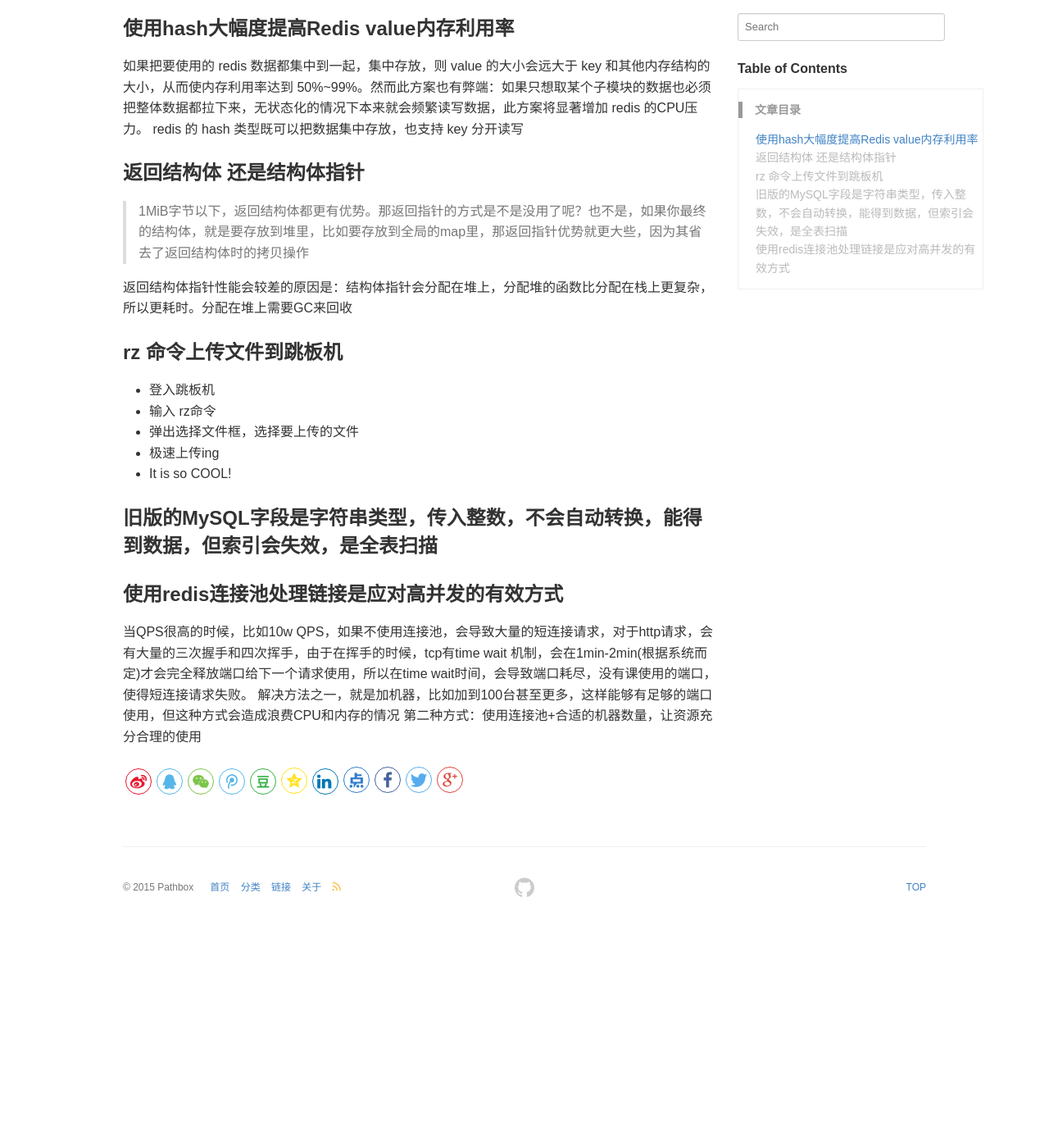
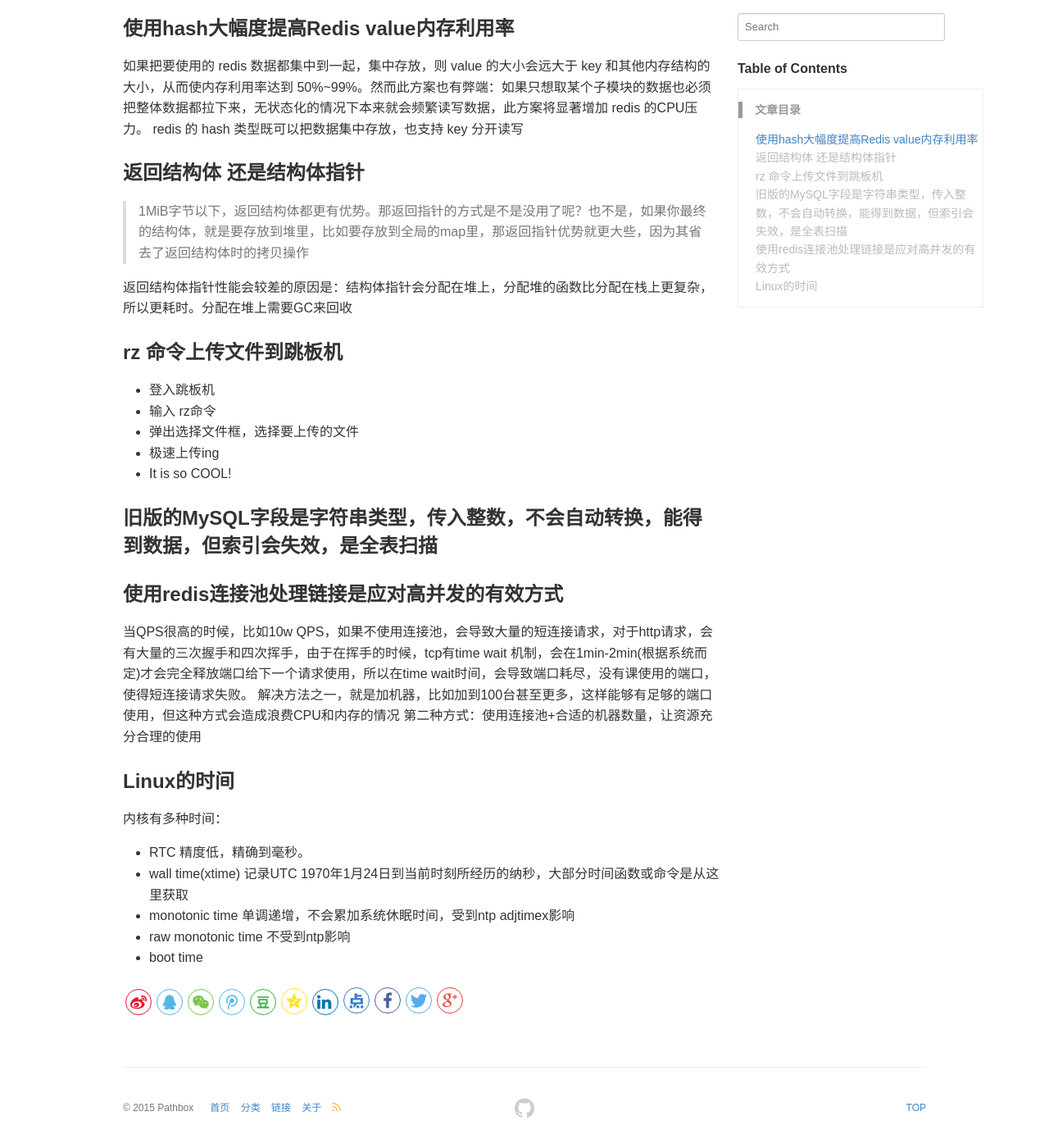
Before and after one commit to pathbox/pathbox.github.io, a Jekyll site: the page built from _posts/2021-07-16-work-summary-in-Tencent-50.md, in a window 1280 px wide and 1400 px high, scrolled down 252 px. Shown: the whole window at 82% size. Built offline with Jekyll 4.4.1, drawn with Linux system fonts in a browser that asks for light colours; before the commit the page ends 1383 px from its top, so only the background shows below that.

Commit message:
linux 时钟

```diff
--- a/_posts/2021-07-16-work-summary-in-Tencent-50.md
+++ b/_posts/2021-07-16-work-summary-in-Tencent-50.md
@@ -35,3 +35,12 @@
 当QPS很高的时候，比如10w QPS，如果不使用连接池，会导致大量的短连接请求，对于http请求，会有大量的三次握手和四次挥手，由于在挥手的时候，tcp有time wait 机制，会在1min-2min(根据系统而定)才会完全释放端口给下一个请求使用，所以在time wait时间，会导致端口耗尽，没有课使用的端口，使得短连接请求失败。
 解决方法之一，就是加机器，比如加到100台甚至更多，这样能够有足够的端口使用，但这种方式会造成浪费CPU和内存的情况
 第二种方式：使用连接池+合适的机器数量，让资源充分合理的使用
+
+### Linux的时间
+
+内核有多种时间：
+- RTC 精度低，精确到毫秒。
+- wall time(xtime) 记录UTC 1970年1月24日到当前时刻所经历的纳秒，大部分时间函数或命令是从这里获取
+- monotonic time 单调递增，不会累加系统休眠时间，受到ntp adjtimex影响
+- raw monotonic time 不受到ntp影响
+- boot time
```
